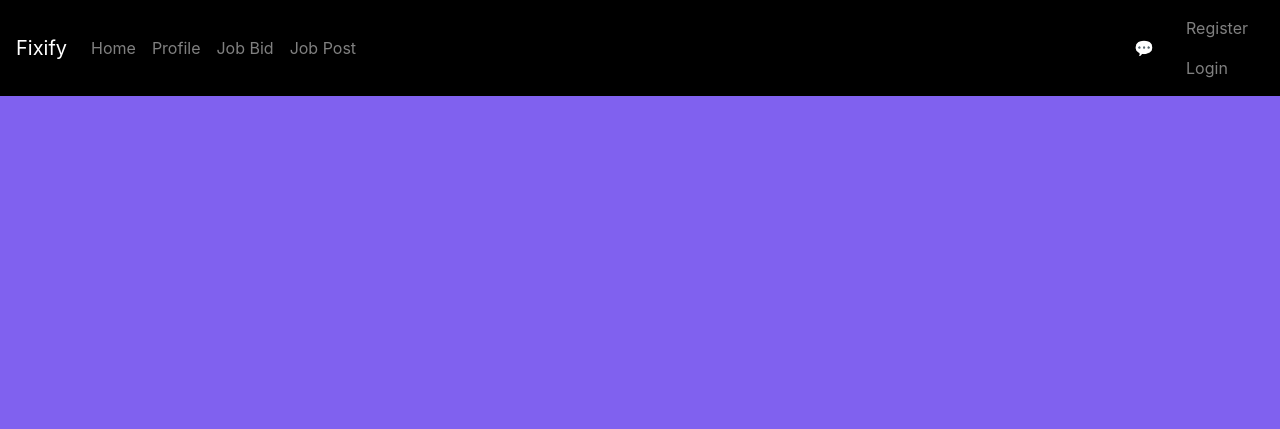
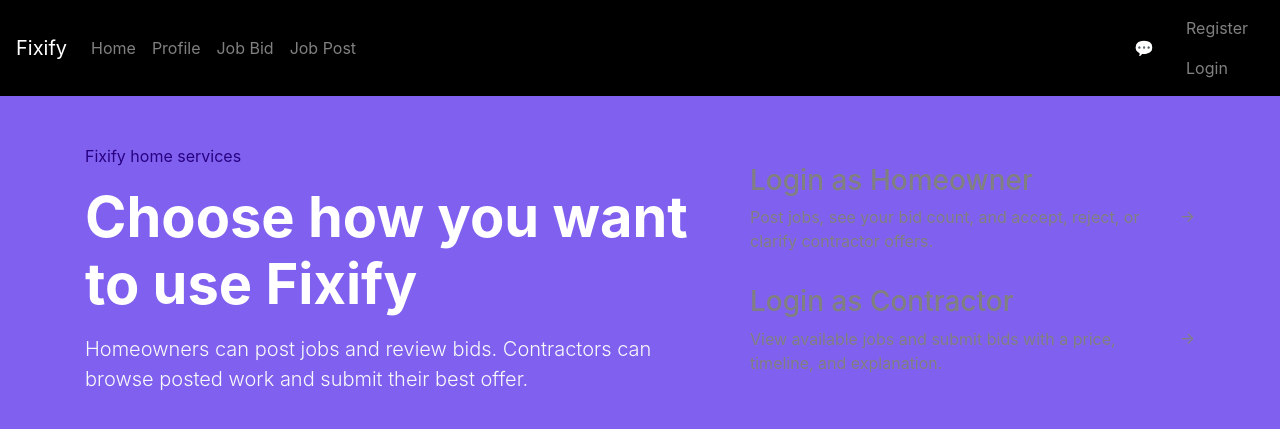
Before and after one commit to SETaP-Group-1E/FIXIFYapp, a Flask app: page / in a window 1280 px wide. Shown: the top 429 px of the page. Run offline with Flask 3, Linux system fonts and the light colour scheme; some libraries are stand-ins or nearby versions.

Commit message:
Add role selection to home page
Expanded the home page to include role selection for users, allowing homeowners and contractors to choose their respective dashboards.

```diff
--- a/templates/home.html
+++ b/templates/home.html
@@ -1,8 +1,39 @@
 {% extends "layout.html" %}
 {% block content %}
-    {% for post in posts %}
-        <h1>{{post.title}}</h1>
-        <p>Posted by - {{post.name}} | Date posted - {{post.date_posted}}</p>
-        <p>{{post.content}}</p>
-    {% endfor %}
+<!-- Expanded: public home page now has role selection. -->
+<section class="hero-card mt-5">
+    <div class="row align-items-center">
+        <div class="col-lg-7">
+            <span class="eyebrow">Fixify home services</span>
+            <h1 class="display-4 font-weight-bold text-white mt-3">Choose how you want to use Fixify</h1>
+            <p class="lead text-light mt-3">
+                Homeowners can post jobs and review bids. Contractors can browse posted work and submit their best offer.
+            </p>
+        </div>
+        <div class="col-lg-5 mt-4 mt-lg-0">
+            <!-- Added: login choice decides which dashboard opens. -->
+            <div class="role-panel">
+                <a href="{{ url_for('login_as', role='homeowner') }}" class="role-card d-block mb-3">
+                    <div class="d-flex justify-content-between align-items-center">
+                        <div>
+                            <h3>Login as Homeowner</h3>
+                            <p>Post jobs, see your bid count, and accept, reject, or clarify contractor offers.</p>
+                        </div>
+                        <span class="role-arrow">→</span>
+                    </div>
+                </a>
+
+                <a href="{{ url_for('login_as', role='contractor') }}" class="role-card d-block">
+                    <div class="d-flex justify-content-between align-items-center">
+                        <div>
+                            <h3>Login as Contractor</h3>
+                            <p>View available jobs and submit bids with a price, timeline, and explanation.</p>
+                        </div>
+                        <span class="role-arrow">→</span>
+                    </div>
+                </a>
+            </div>
+        </div>
+    </div>
+</section>
 {% endblock content %}
```
